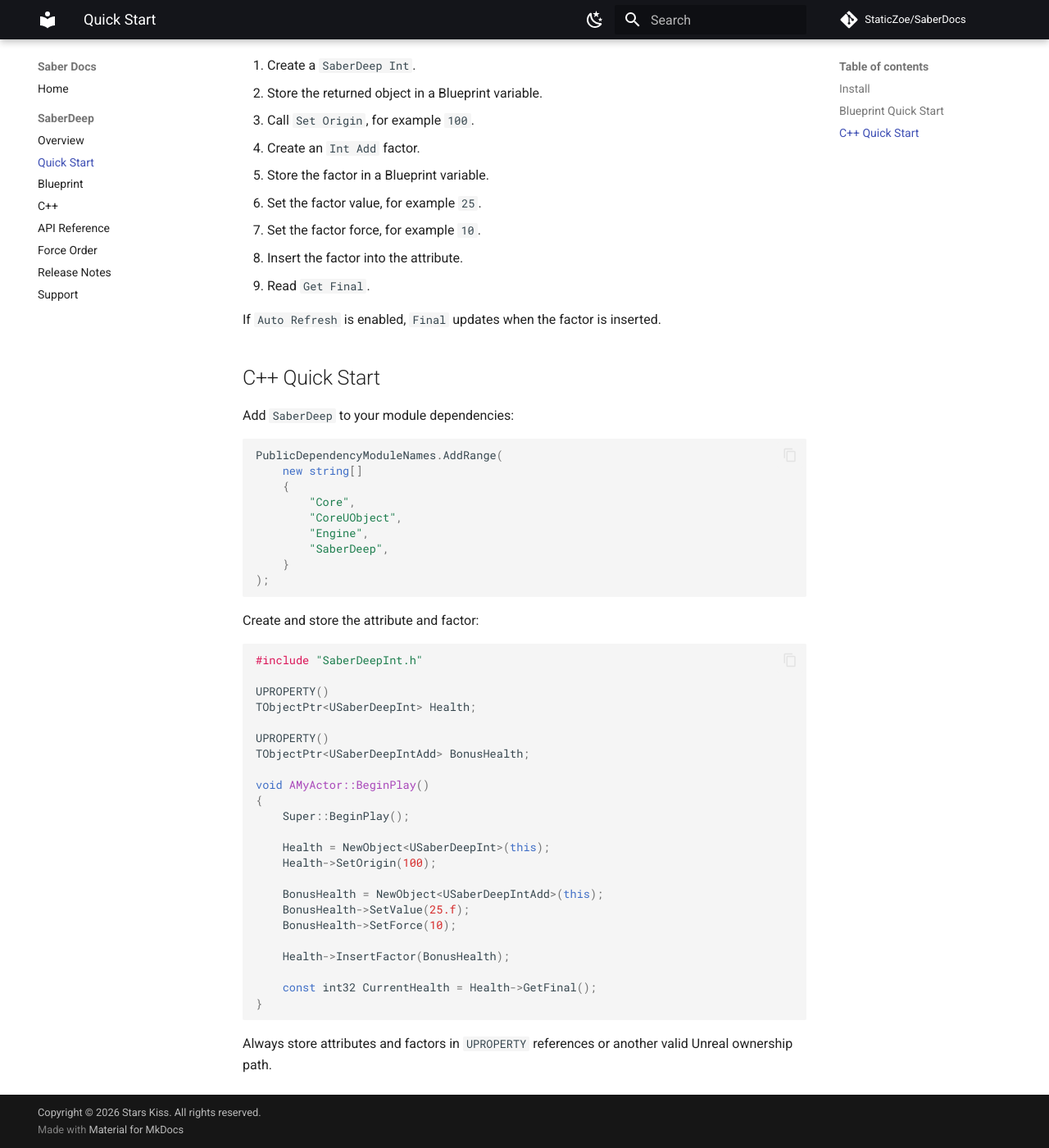
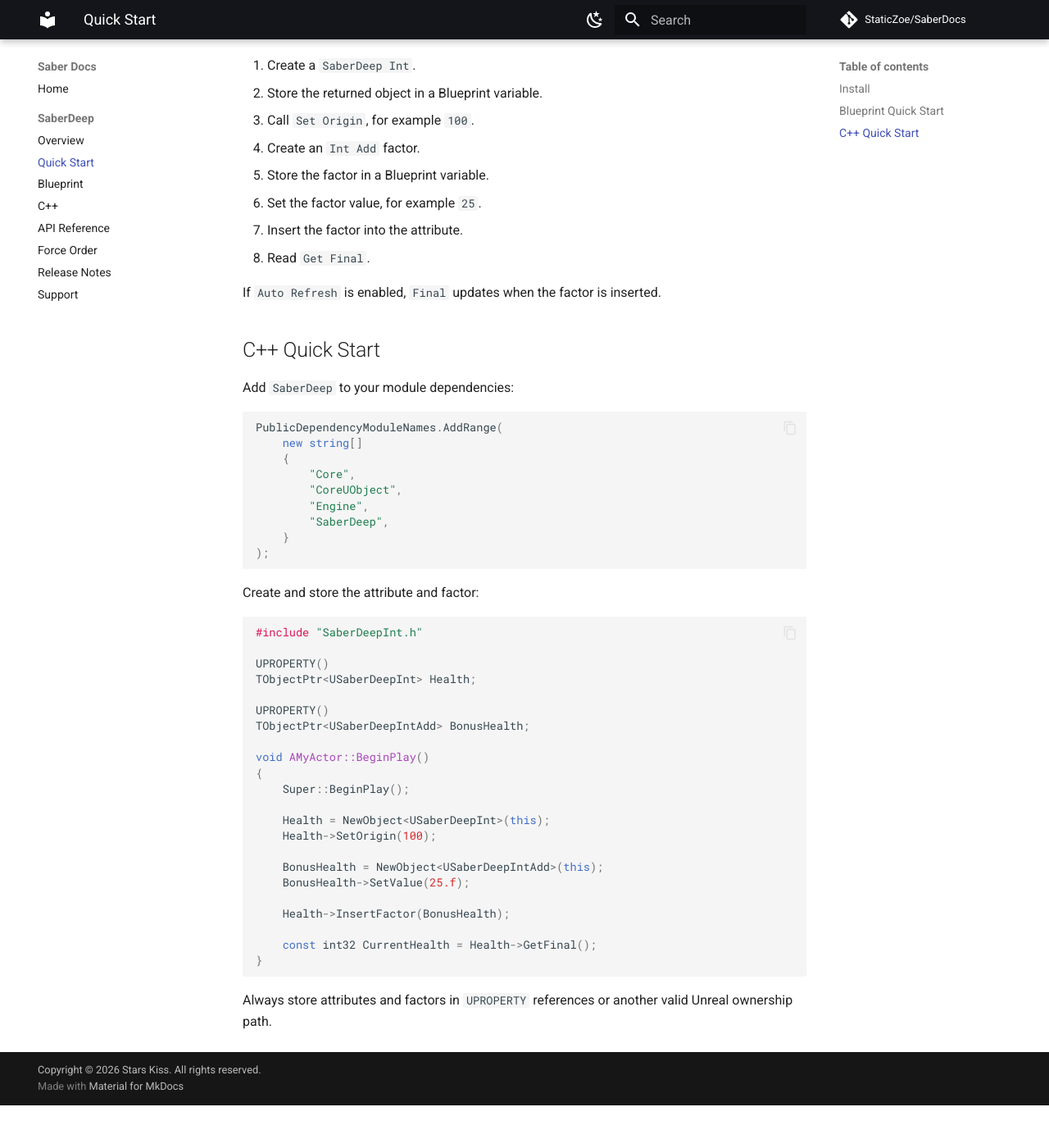
Before and after one commit to StaticZoe/SaberDocs, an MkDocs documentation site: the page built from docs/saberdeep/quick-start.md, in a window 1280 px wide and 1400 px high, scrolled down 781 px. Shown: the whole window at 82% size. Built offline with MkDocs 1.6.1 and Material for MkDocs 9.7.7, drawn with Linux system fonts in a browser that asks for light colours; comment, search, counter and statistics services are not loaded; after the commit the page ends 2129 px from its top, so only the background shows below that.

Commit message:
Simplify SaberDeep quick start examples

```diff
--- a/docs/saberdeep/quick-start.md
+++ b/docs/saberdeep/quick-start.md
@@ -30,9 +30,8 @@ Basic flow:
 4. Create an `Int Add` factor.
 5. Store the factor in a Blueprint variable.
 6. Set the factor value, for example `25`.
-7. Set the factor force, for example `10`.
-8. Insert the factor into the attribute.
-9. Read `Get Final`.
+7. Insert the factor into the attribute.
+8. Read `Get Final`.
 
 If `Auto Refresh` is enabled, `Final` updates when the factor is inserted.
 
@@ -72,7 +71,6 @@ void AMyActor::BeginPlay()
 
     BonusHealth = NewObject<USaberDeepIntAdd>(this);
     BonusHealth->SetValue(25.f);
-    BonusHealth->SetForce(10);
 
     Health->InsertFactor(BonusHealth);
 
```
